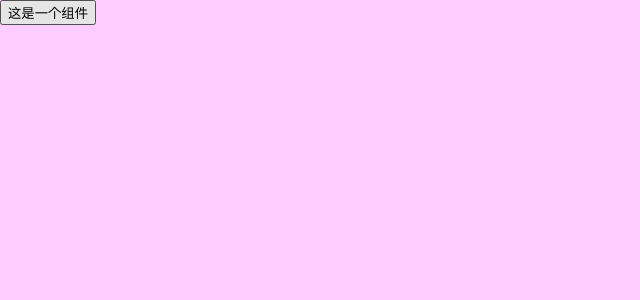
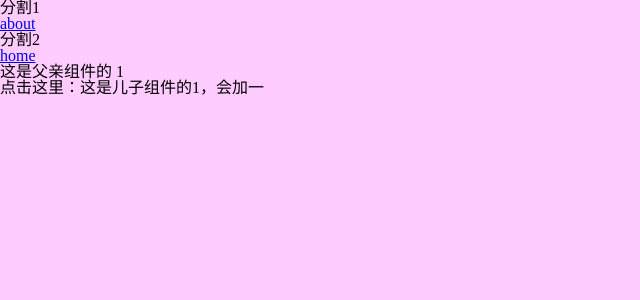
Before and after one commit to creatliukun/vite-react-ts, a React (Vite) app: page /about in a window 1280 px wide. Shown: the top 300 px of the page, without its empty margins (0-640 px from the left). Built offline with nearby package versions, Linux system fonts and the light colour scheme.

Commit message:
feat: 添加路由表写法

```diff
--- a/src/App.tsx
+++ b/src/App.tsx
@@ -3,15 +3,21 @@ import Comp1 from '@/components/comp1'
 import Comp2 from '@/components/comp2'
 import { Button } from 'antd'
 // import 'antd/dist/antd.css' // or 'antd/dist/antd.less' // 全局引入
-// import 'antd/dist/reset.css'
+import { useRoutes, Link } from 'react-router-dom'
+import router from '@/router'
+// import About from './views/About'
 
 function App() {
   const [count, setCount] = useState(0)
-
+  const outlet = useRoutes(router)
   return (
     <div className="App">
-      {/* 初始化 */}
-      <Button type="primary">这是一个组件</Button>
+      <div>分割1</div>
+      <Link to="/about">about</Link>
+      <div>分割2</div>
+      <Link to="/home">home</Link>
+      {outlet}
+      {/* <About /> */}
     </div>
   )
 }
--- a/src/main.tsx
+++ b/src/main.tsx
@@ -8,9 +8,12 @@ import 'reset-css' // 清除所有的默认样式
 import '@/assets/styles/global.scss'
 // 组件的样式
 import App from './App'
+import { BrowserRouter } from 'react-router-dom'
 
 ReactDOM.createRoot(document.getElementById('root') as HTMLElement).render(
   <React.StrictMode>
-    <App />
+    <BrowserRouter>
+      <App />
+    </BrowserRouter>
   </React.StrictMode>
 )
--- /dev/null
+++ b/src/router/index.tsx
@@ -0,0 +1,27 @@
+import Home from '@/views/Home'
+import About from '@/views/About'
+import Login from '@/views/Login'
+
+// Navigate重定向组件
+import { Navigate } from 'react-router-dom'
+// 路由表写法
+
+const routes = [
+  {
+    path: '/',
+    element: <Navigate to="about" />,
+  },
+  {
+    path: '/login',
+    element: <Login />,
+  },
+  {
+    path: '/about',
+    element: <About />,
+  },
+  {
+    path: '/home',
+    element: <Home num={undefined} setNum={undefined} />,
+  },
+]
+export default routes
--- /dev/null
+++ b/src/views/About/index.tsx
@@ -0,0 +1,14 @@
+import React, { useState } from 'react'
+import Hmoe from '@/views/Home'
+
+function About() {
+  const [num, setNum] = useState(1)
+  return (
+    <div>
+      这是父亲组件的 {num}
+      <Hmoe num={num} setNum={setNum} />
+    </div>
+  )
+}
+
+export default About
--- /dev/null
+++ b/src/views/Home/index.tsx
@@ -0,0 +1,13 @@
+import React from 'react'
+
+function Home(props: { num: any; setNum: any }) {
+  const { num, setNum } = props
+  const clickChangeNum = () => {
+    setNum(num + 1)
+  }
+  return (
+    <div onClick={clickChangeNum}>点击这里：这是儿子组件的{num}，会加一</div>
+  )
+}
+
+export default Home
--- /dev/null
+++ b/src/views/Login/index.tsx
@@ -0,0 +1,8 @@
+import React from 'react'
+import { Link } from 'react-router-dom'
+
+function Login() {
+  return <div>login</div>
+}
+
+export default Login
```
Also changed, not shown: 1 other file (tests, documents, lock files or other folders).
